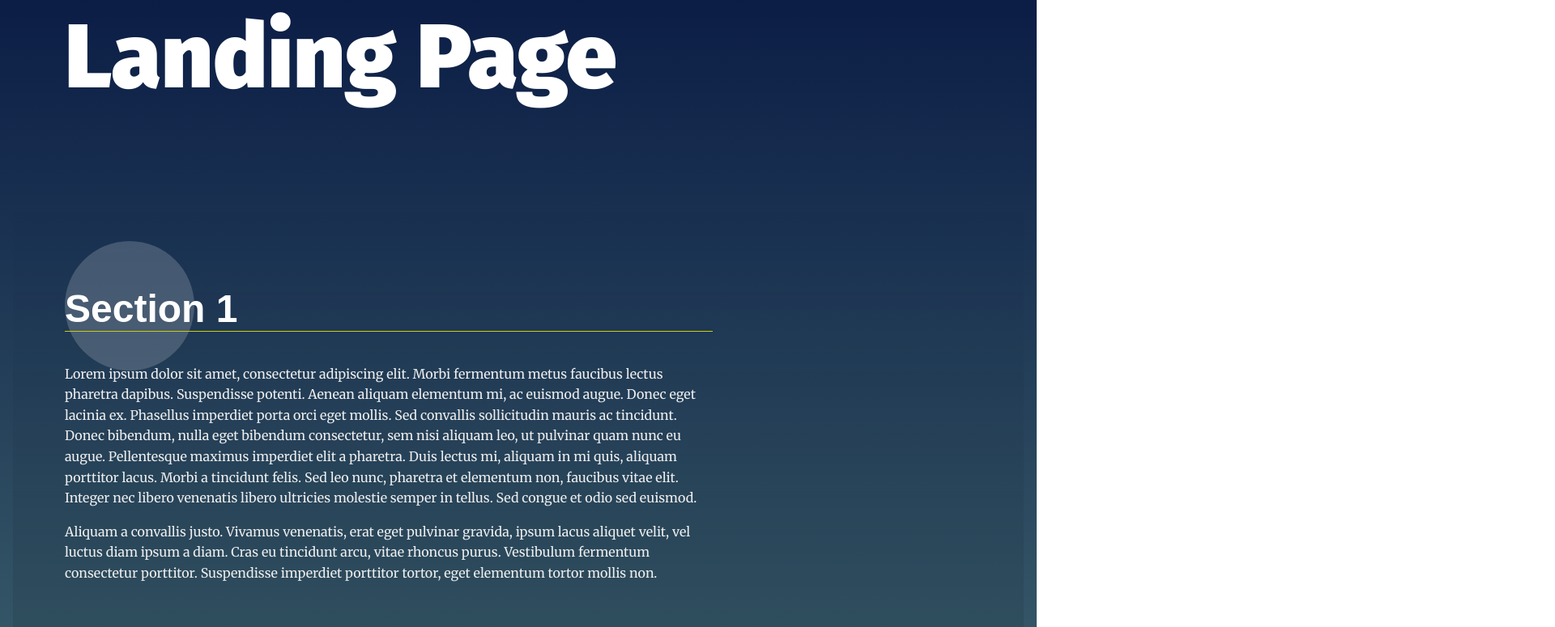
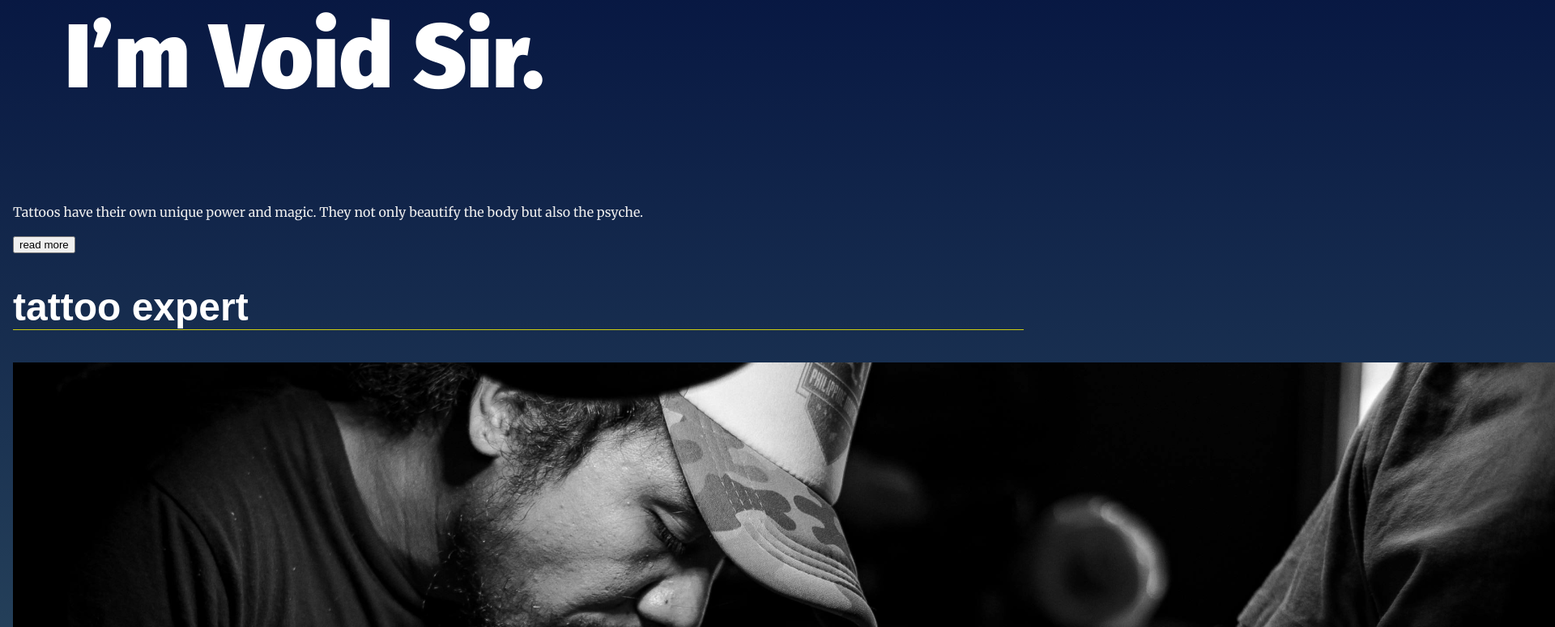
Before and after one commit to PatriciaFeio/udacity-landing-page, a plain HTML site: page index.html in a window 1280 px wide. Shown: the part 221-996 px from the top of the page at 81% size, 1920 px wide, since content can reach past the window. Drawn offline with Linux system fonts and the light colour scheme.

Commit message:
feat: Change starter code

```diff
--- a/index.html
+++ b/index.html
@@ -4,7 +4,7 @@
     <meta charset="UTF-8" />
     <meta name="viewport" content="width=device-width, initial-scale=1.0" />
     <meta http-equiv="X-UA-Compatible" content="ie=edge" />
-    <title>Manipulating the DOM</title>
+    <title>Udacity landing page project</title>
     <!-- Load Google Fonts -->
     <link
       href="https://fonts.googleapis.com/css?family=Fira+Sans:900|Merriweather&display=swap"
@@ -18,13 +18,30 @@
   IDs are only used for sections to connect menu achors to sections -->
     <header class="page__header">
       <nav class="navbar__menu">
+        <a href="#"><img src="images/the-void-tattoo-logo.png" /></a>
         <!-- Navigation starts as empty UL that will be populated with JS -->
         <ul id="navbar__list"></ul>
+        <div>
+          <span></span>
+          <span></span>
+          <span></span>
+        </div>
       </nav>
     </header>
     <main>
       <header class="main__hero">
-        <h1>Landing Page</h1>
+        <div>
+          <h1>I’m Void Sir.</h1>
+          <p>
+            Tattoos have their own unique power and magic. They not only
+            beautify the body but also the psyche.
+          </p>
+          <button>read more</button>
+        </div>
+        <h2>tattoo expert</h2>
+        <div>
+          <img src="images/hero-image.png" alt="" />
+        </div>
       </header>
       <!-- Each Section has an ID (used for the anchor) and
     a data attribute that will populate the li node.
@@ -32,28 +49,20 @@
     The first section is set to active class by default -->
       <section id="section1" data-nav="Section 1" class="your-active-class">
         <div class="landing__container">
-          <h2>Section 1</h2>
+          <h2>01 <span>my story</span></h2>
           <p>
-            Lorem ipsum dolor sit amet, consectetur adipiscing elit. Morbi
-            fermentum metus faucibus lectus pharetra dapibus. Suspendisse
-            potenti. Aenean aliquam elementum mi, ac euismod augue. Donec eget
-            lacinia ex. Phasellus imperdiet porta orci eget mollis. Sed
-            convallis sollicitudin mauris ac tincidunt. Donec bibendum, nulla
-            eget bibendum consectetur, sem nisi aliquam leo, ut pulvinar quam
-            nunc eu augue. Pellentesque maximus imperdiet elit a pharetra. Duis
-            lectus mi, aliquam in mi quis, aliquam porttitor lacus. Morbi a
-            tincidunt felis. Sed leo nunc, pharetra et elementum non, faucibus
-            vitae elit. Integer nec libero venenatis libero ultricies molestie
-            semper in tellus. Sed congue et odio sed euismod.
+            In velit arcu posuere integer. Dolor sit amet, consectetur nun
+            adipiscing elit. Duis porttitor massa tellus hac vel ante sit sed
+            scelerisque praesent duis volutpat laoreet.
           </p>
-
           <p>
-            Aliquam a convallis justo. Vivamus venenatis, erat eget pulvinar
-            gravida, ipsum lacus aliquet velit, vel luctus diam ipsum a diam.
-            Cras eu tincidunt arcu, vitae rhoncus purus. Vestibulum fermentum
-            consectetur porttitor. Suspendisse imperdiet porttitor tortor, eget
-            elementum tortor mollis non.
+            Nisl, sit molestie commodo congue. Etiam lectus risus in amet.
+            Commodo molestie fames etiam aenean sed. Pellentesque et venenatis
+            amet, tellus hac vel adipiscing sit. Placerat vitae nisl viverra
+            faucibus tincidunt habitasse amet. Nunc, velit nunc, scelerisque
+            imperdiet nunc.
           </p>
+          <button>know more</button>
         </div>
       </section>
       <section id="section2" data-nav="Section 2">
```
